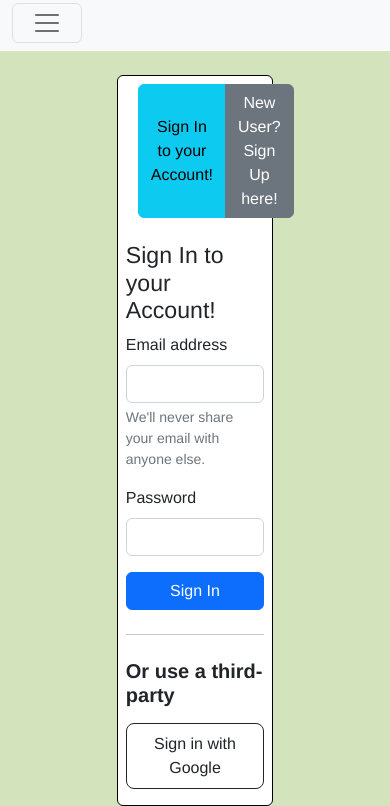
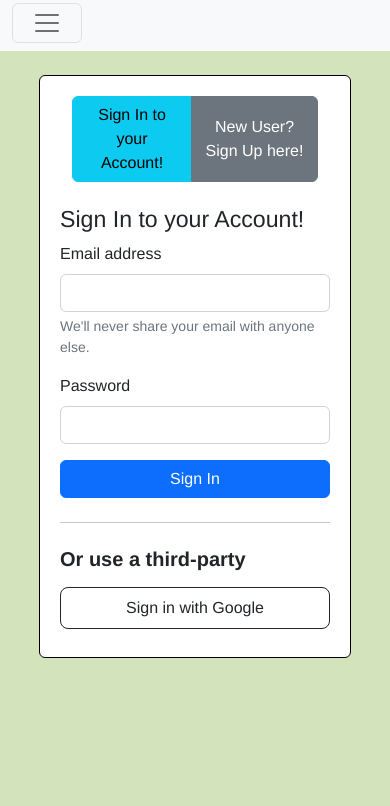
Before and after one commit to Sriram-Ramakrishnan/Task-4-Event, a website built with webpack: page src/index.html in a window 390 px wide. Shown: the part 315-1121 px from the top of the page. After the commit the page ends 973 px from the top, so only its background shows below. Built offline with nearby package versions, Linux system fonts and the light colour scheme; some packages are replaced by stand-ins of ours; no server answers.

Commit message:
Update main.css

```diff
--- a/src/main.css
+++ b/src/main.css
@@ -299,3 +299,12 @@ footer{
   background-color: #9bac83;
   height: 100%;
 }
+
+@media screen and (max-width: 768px) {
+    #first-content{
+        width: 80%;
+        left: 10%;
+        padding: 20px;
+    }
+
+}
```
